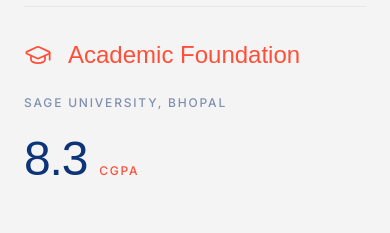
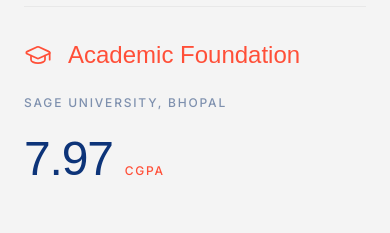
Before and after one commit to Abhas7/Abhas-Portfolio, a Next.js app: page / in a window 390 px wide. Shown: the part 2200-2433 px from the top of the page. Built offline with nearby package versions, Linux system fonts and the light colour scheme; a web font is replaced by a local one.

Commit message:
feat: implement responsive portfolio hero section with blur-in animations and academic detail layout

```diff
--- a/components/ui/portfolio-hero.tsx
+++ b/components/ui/portfolio-hero.tsx
@@ -180,7 +180,7 @@
             </div>
             <p className="text-text-muted font-medium text-xs uppercase tracking-[0.15em]">Sage University, Bhopal</p>
             <div className="flex items-baseline gap-3">
-              <div className="text-5xl font-light tracking-tight font-display">8.3</div>
+              <div className="text-5xl font-light tracking-tight font-display">7.97</div>
               <div className="text-accent font-medium text-xs uppercase tracking-[0.15em]">CGPA</div>
             </div>
           </div>
```
